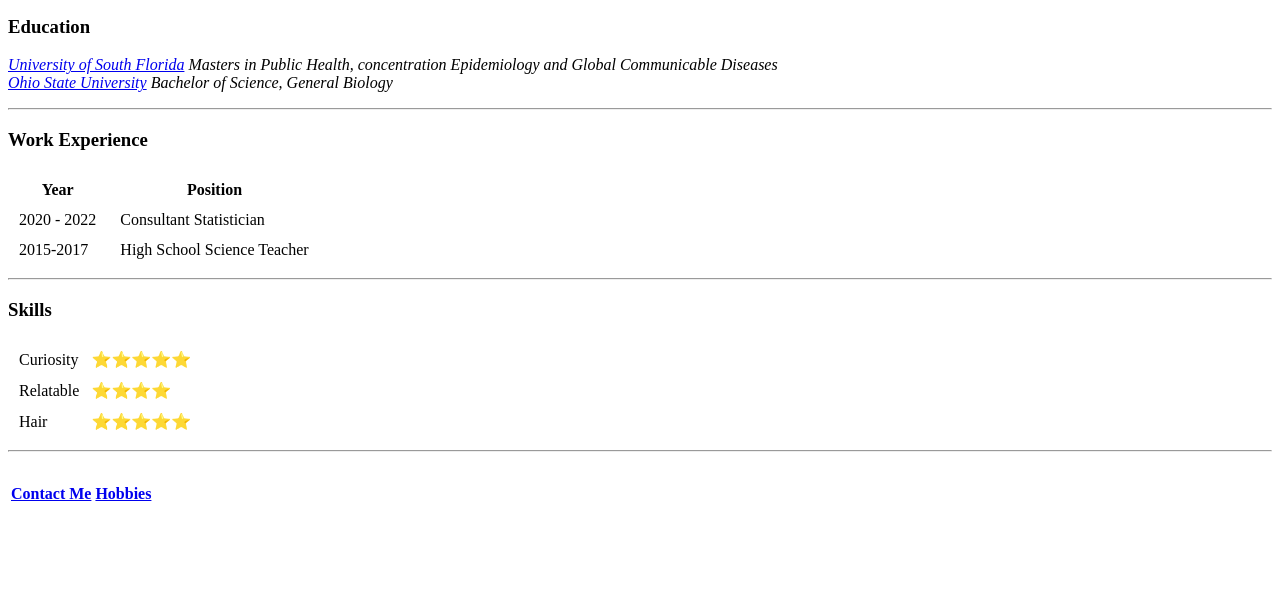
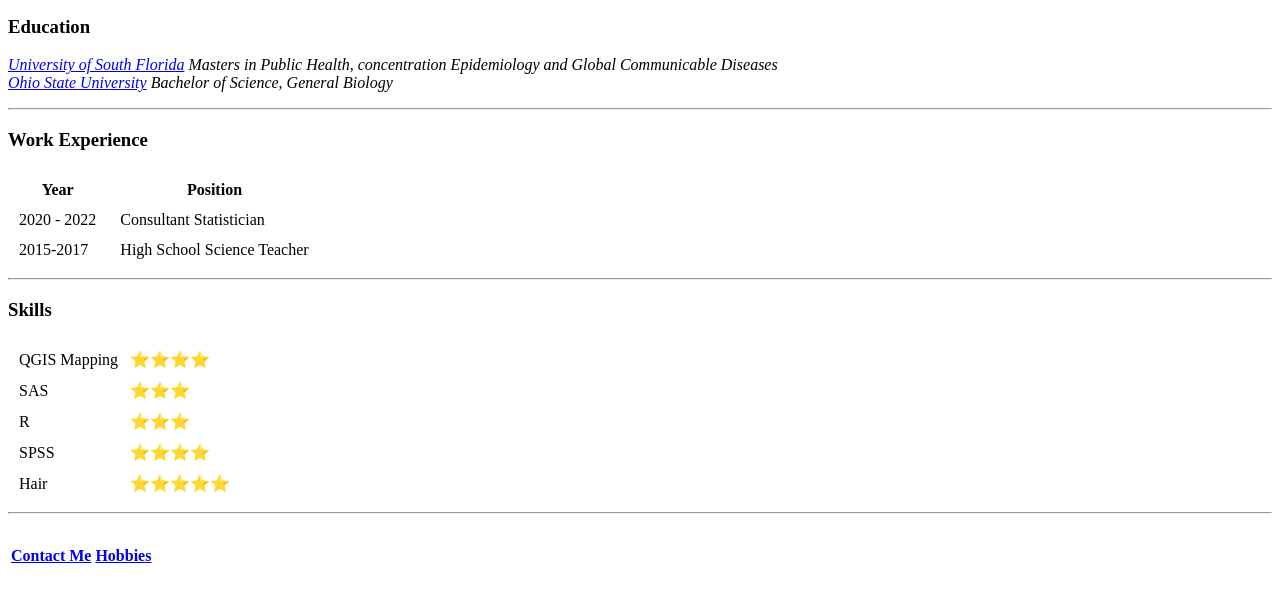
Before and after one commit to LeAhiru/Webapp, a plain HTML site: page index.html in a window 1280 px wide. Shown: the part 144-746 px from the top of the page. Drawn offline with Linux system fonts and the light colour scheme.

Commit message:
Update index.html

```diff
--- a/index.html
+++ b/index.html
@@ -46,9 +46,13 @@
             <hr>
     <h3>Skills</h3>
     <table cellspacing="10" >
-<tr><td>Curiosity </td>
-<td>⭐⭐⭐⭐⭐</td></tr>
-<tr><td>Relatable </td>
+<tr><td>QGIS Mapping </td>
+<td>⭐⭐⭐⭐</td></tr>
+<tr><td>SAS </td>
+<td>⭐⭐⭐</td></tr>
+<tr><td>R </td>
+<td>⭐⭐⭐</td></tr>
+<tr><td>SPSS </td>
 <td>⭐⭐⭐⭐</td></tr>
 <tr><td>Hair</td>
 <td>⭐⭐⭐⭐⭐</td></tr>
```
